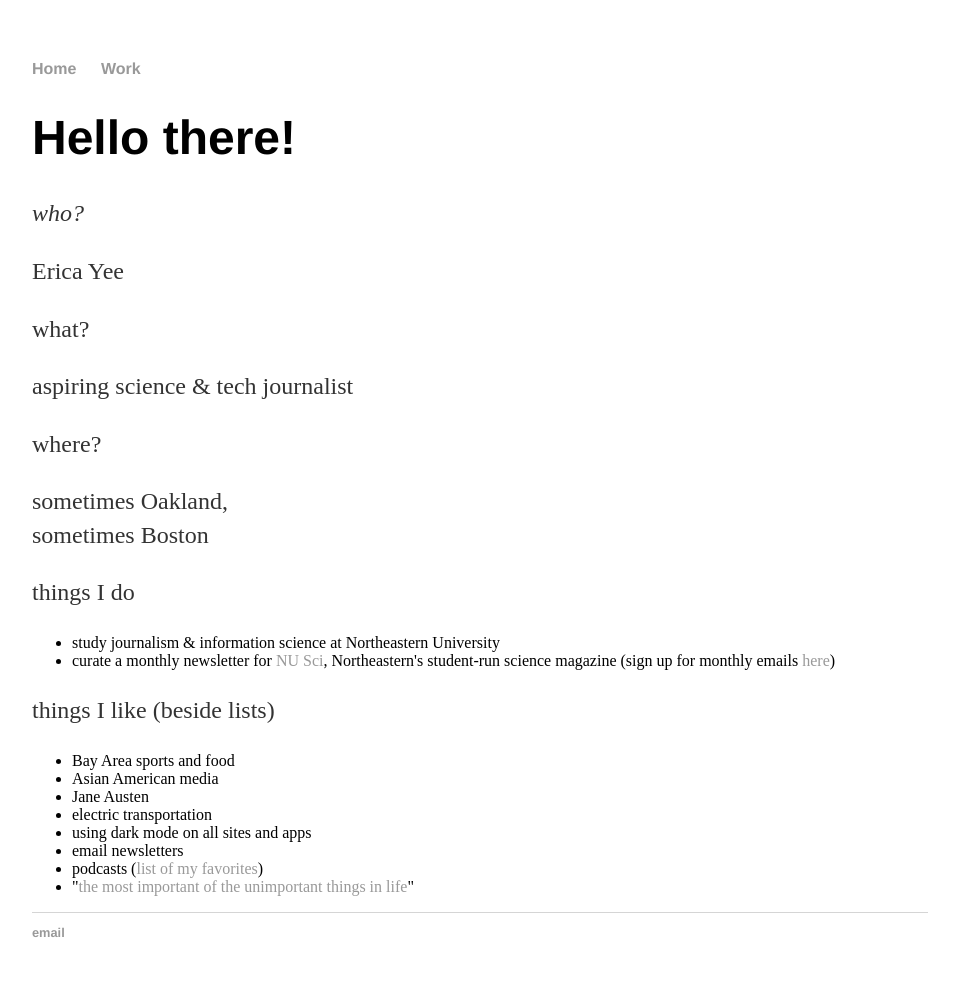
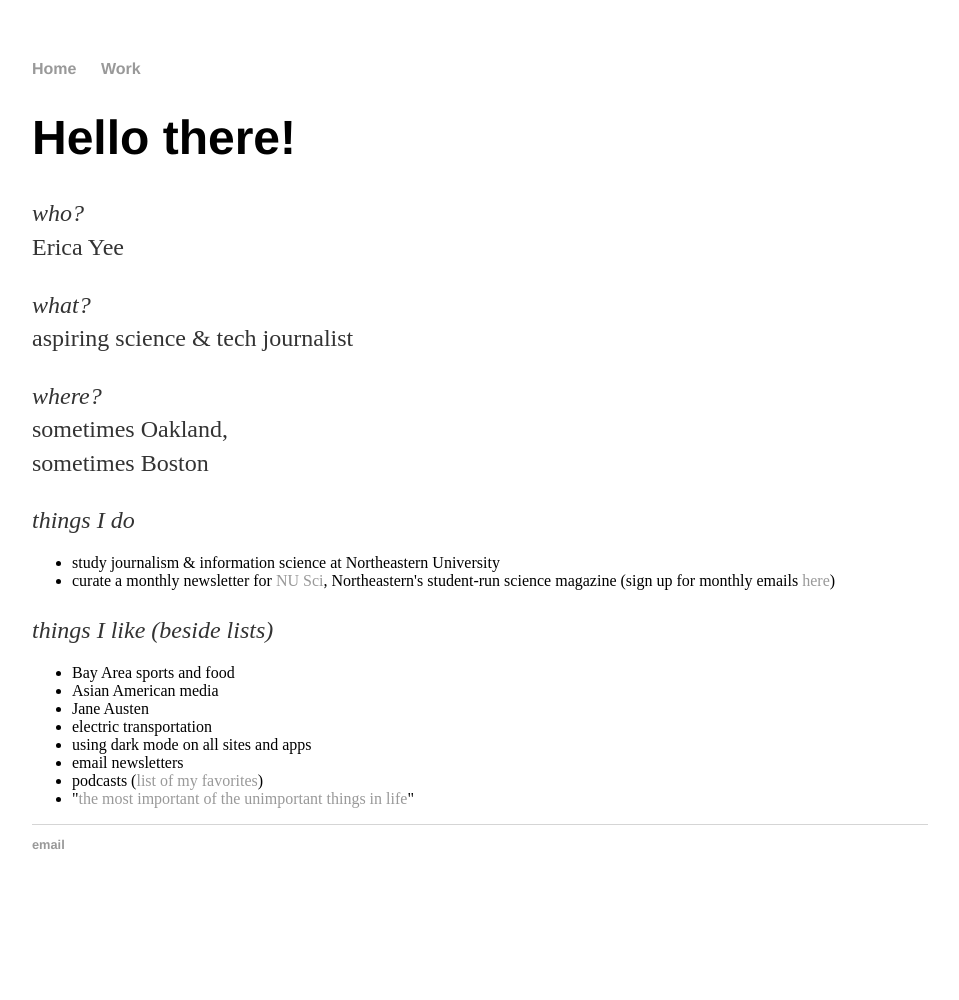
Before and after one commit to ericayee/ericayee.github.io, a Jekyll site: the page built from index.html, in a window 1280 px wide. Shown: the whole page, without its empty margins (160-1119 px from the left). Built offline with Jekyll 4.4.1, drawn with Linux system fonts in a browser that asks for light colours; after the commit the page ends 912 px from its top, so only the background shows below that.

Commit message:
Update main.css
added p.top and p.bottom

```diff
--- a/css/main.css
+++ b/css/main.css
@@ -33,11 +33,11 @@ footer {
     font-size: .8em;
 }
 
-ul.posts {
-    margin: 20px auto 40px;
-    font-size: 1.5em;
+p.top {
+  margin-bottom:0;
+  font-style: italic;
 }
 
-ul.posts li {
-    list-style: none;
+p.bottom {
+  margin-top:0
 }
```
